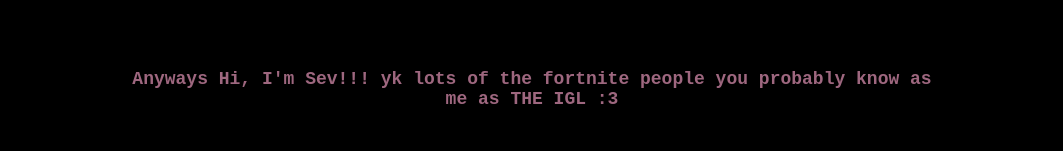
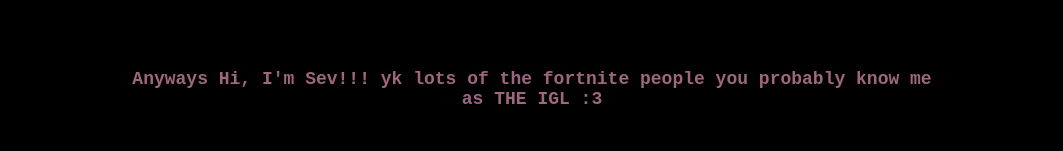
Before and after one commit to Sevarovic/Sevarovic.github.io, a plain HTML site: page home.html in a window 1280 px wide. Shown: the part 132-283 px from the top of the page, without its empty margins (108-1171 px from the left). Drawn offline with Linux system fonts and the light colour scheme.

Commit message:
Update home.html

```diff
--- a/home.html
+++ b/home.html
@@ -11,7 +11,7 @@
     <center><h1 id="click">Why'd you click :p?</h1>
     <br>
     <br>
-    <h1 id="introduction">Anyways Hi, I'm Sev!!! yk lots of the fortnite people you probably know as me as THE IGL :3</h1>
+    <h1 id="introduction">Anyways Hi, I'm Sev!!! yk lots of the fortnite people you probably know me as THE IGL :3</h1>
     <br>
     <h1 id="goals">Uhm goals!!! what do I want? I wanna be that person that my friends will see and be like "Damn thats my friend right there",
         I might aswell be the best fortnite player ever but there is still alot of room for improvement, biggest fortnite goal is FNCS BABY YOU WILL SEE ME IN GRANDS ONE DAY,
```
